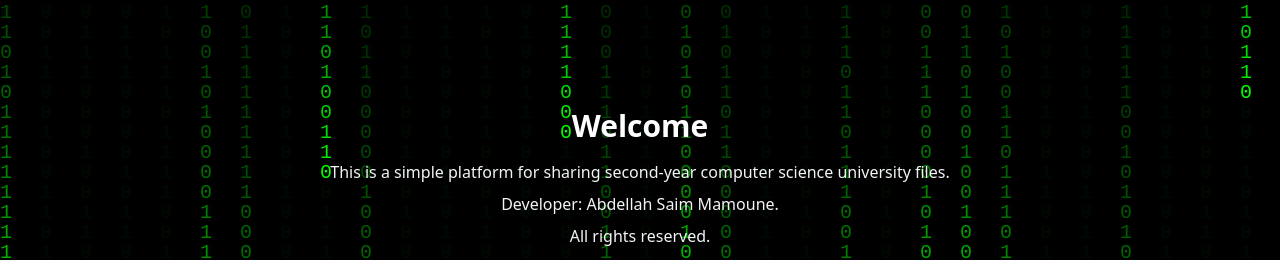
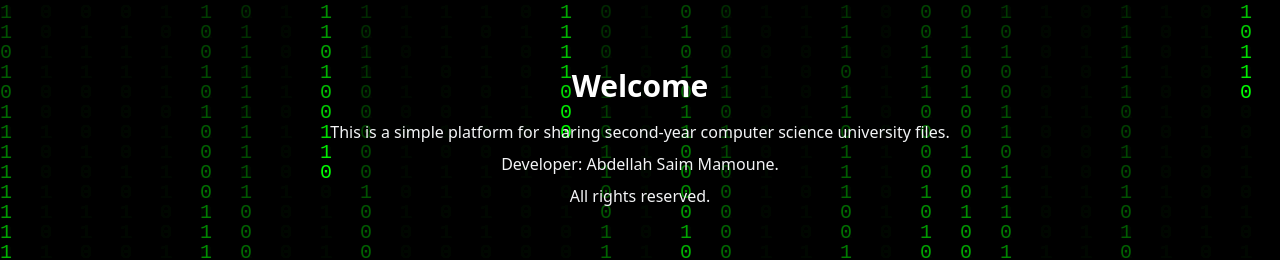
Before and after one commit to Abdellah-saim-mamoune1/TechEventsDZ, a React (Vite) app: page / in a window 1280 px wide. Shown: the part 222-482 px from the top of the page. Built offline with nearby package versions, Linux system fonts and the light colour scheme; no server answers.

Commit message:
updating colors

```diff
--- a/src/Home.tsx
+++ b/src/Home.tsx
@@ -52,13 +52,15 @@ export function Home() {
       />
 
       {/* Foreground content */}
-      <div className="relative z-10 flex flex-col items-center justify-center h-full mb-30 px-4 text-center">
+      <div className="relative z-10 flex flex-col items-center justify-center h-full px-4 text-center">
+        <div className="mb-20">
         <h1 className="text-3xl font-bold mb-4">Welcome</h1>
         <p className="text-gray-100 mb-2">
           This is a simple platform for sharing second-year computer science university files.
         </p>
         <p className="text-gray-100 mb-2">Developer: Abdellah Saim Mamoune.</p>
         <p className="text-gray-100">All rights reserved.</p>
+        </div>
       </div>
     </div>
   );
```
